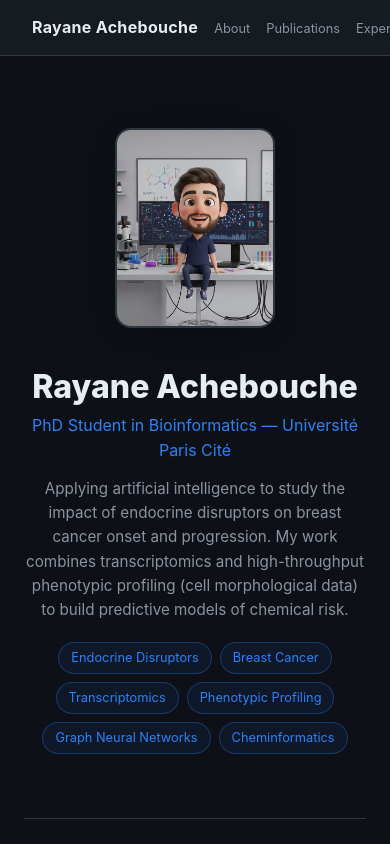
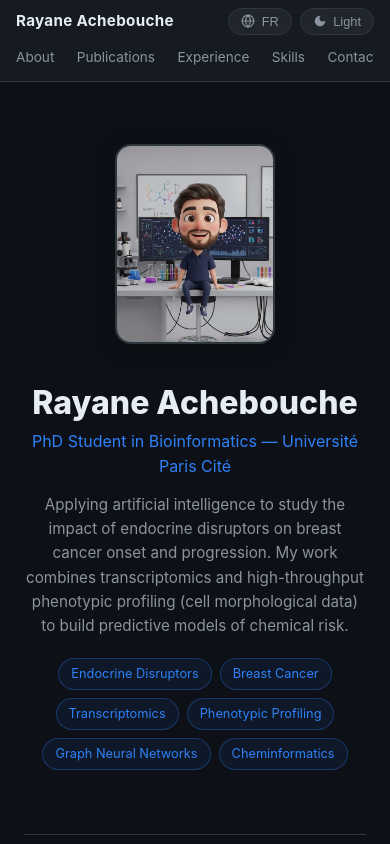
Before and after one commit to rachebouche/rachebouche.github.io, a plain HTML site: page index.html in a window 390 px wide. Shown: the top 844 px of the page. Drawn offline with Linux system fonts and the light colour scheme.

Commit message:
Responsive nav: 2-row layout with scrollable links on mobile

```diff
--- a/index.html
+++ b/index.html
@@ -439,13 +439,35 @@
     }
 
     @media (max-width: 640px) {
+      /* ── NAV: 2-row layout ── */
+      nav {
+        flex-wrap: wrap;
+        height: auto;
+        padding: .5rem 1rem .25rem;
+        gap: .25rem .5rem;
+      }
+      nav .logo { flex: 1; font-size: .95rem; }
+      nav ul {
+        order: 3;
+        width: 100%;
+        overflow-x: auto;
+        padding: .35rem 0 .45rem;
+        gap: 1.4rem;
+        scrollbar-width: none;
+      }
+      nav ul::-webkit-scrollbar { display: none; }
+      nav ul li a {
+        font-size: .85rem;
+        white-space: nowrap;
+      }
+      main { padding-top: 96px; }
+
+      /* ── REST ── */
       #hero { flex-direction: column; text-align: center; }
       #hero .info p { max-width: 100%; }
       .badges { justify-content: center; }
       .edu-card { flex-direction: column; }
       .edu-card .edu-left { flex-direction: row; }
-      nav ul { gap: 1rem; }
-      nav ul li a { font-size: .8rem; }
     }
   </style>
 </head>
```
